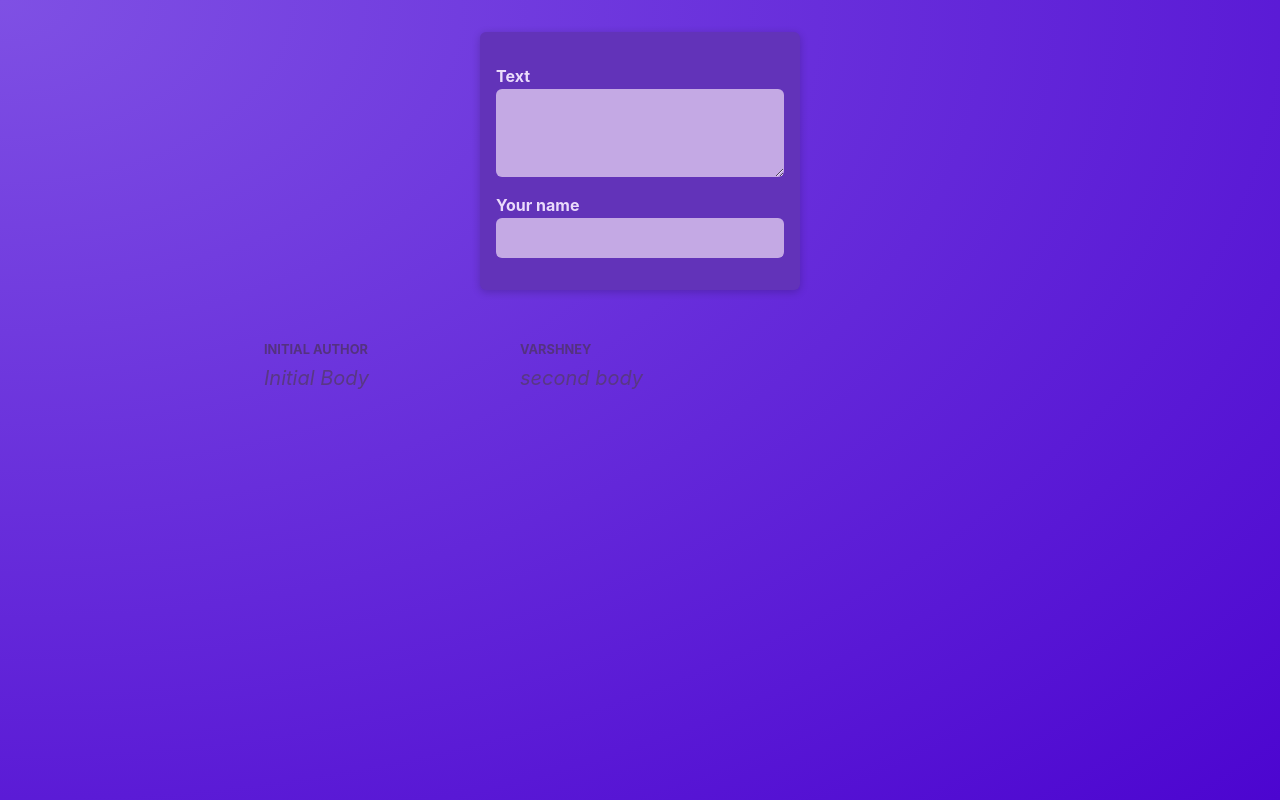
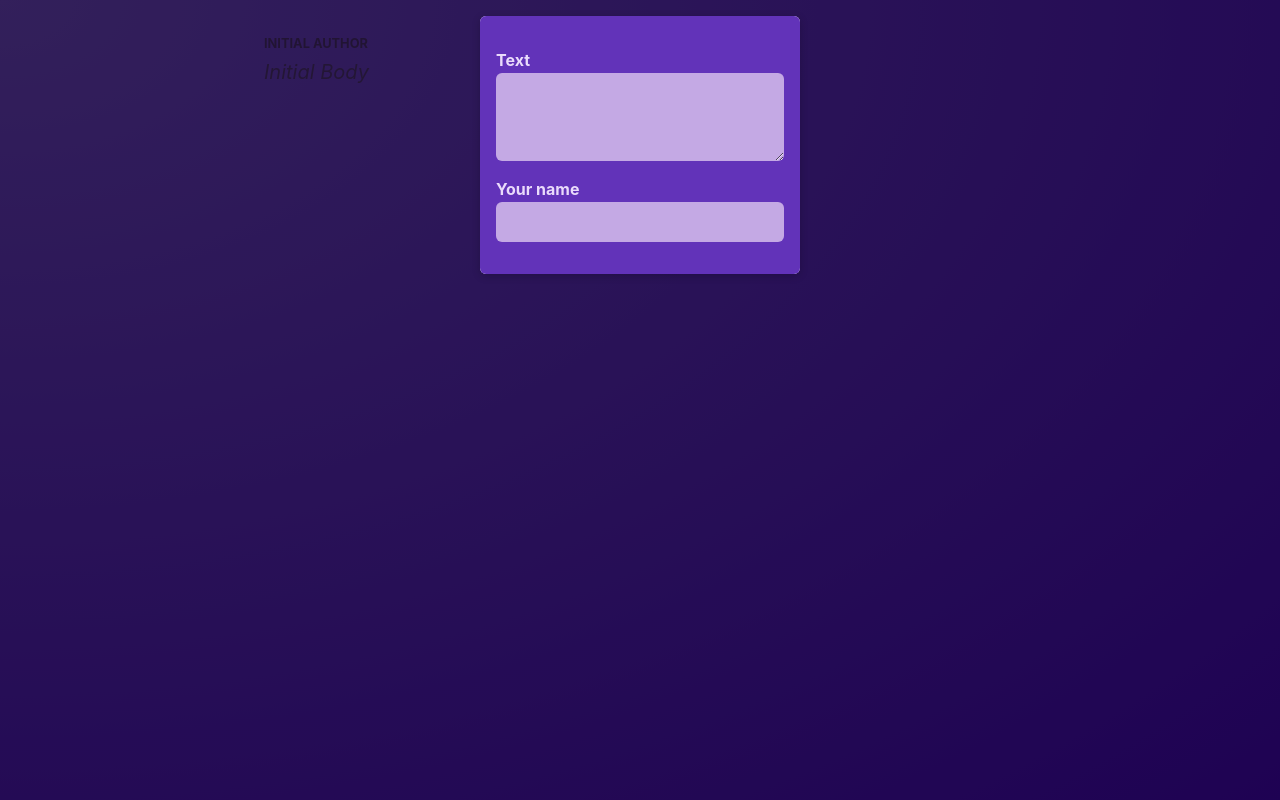
Before and after one commit to harsh141994/React-Basics, a React (Vite) app: page / in a window 1280 px wide. Built offline with nearby package versions, Linux system fonts and the light colour scheme.

Commit message:
Used children prop

```diff
--- /dev/null
+++ b/src/components/Modal.jsx
@@ -0,0 +1,13 @@
+import classes from "./Modal.module.css";
+function Modal({ children }) {
+  // children is a special prop from the parent (where it is used)
+  return (
+    <>
+      <div className={classes.backdrop} />
+      <dialog open={true} className={classes.modal}>
+        {children}
+      </dialog>
+    </>
+  );
+}
+export default Modal;
--- /dev/null
+++ b/src/components/Modal.module.css
@@ -0,0 +1,18 @@
+.backdrop {
+    position: fixed;
+    top: 0;
+    left: 0;
+    width: 100%;
+    height: 100vh;
+    background-color: rgba(0, 0, 0, 0.6);
+    z-index: 1;
+  }
+
+  .modal {
+    border: none;
+    border-radius: 6px;
+    box-shadow: 0 2px 8px rgba(0, 0, 0, 0.2);
+    padding: 0;
+    overflow: hidden;
+    z-index: 1;
+  }
--- a/src/components/NewPost.module.css
+++ b/src/components/NewPost.module.css
@@ -2,9 +2,6 @@
     background-color: #6233b9;
     padding: 1rem;
     width: 20rem;
-    margin: 2rem auto;
-    border-radius: 6px;
-    box-shadow: 0 2px 8px rgba(0, 0, 0, 0.2);
   }
 
   .form label {
--- a/src/components/Post.jsx
+++ b/src/components/Post.jsx
@@ -1,9 +1,9 @@
 import classes from "./Post.module.css";
-function Post(props) {
+function Post({author, body}) {
   return (
     <div className={classes.Post}>
-      <p className={classes.author}>{props.author}</p>
-      <p className={classes.text}>{props.body}</p>
+      <p className={classes.author}>{author}</p>
+      <p className={classes.text}>{body}</p>
     </div>
   );
 }
--- a/src/components/PostsList.jsx
+++ b/src/components/PostsList.jsx
@@ -1,6 +1,7 @@
 import Post from "./Post";
 import classes from "./PostsList.module.css";
 import NewPost from "./NewPost";
+import Modal from "./Modal";
 import { useState } from "react";
 
 function PostsList() {
@@ -18,11 +19,13 @@
 
   return (
     <>
-      {/* // passing the function bodyChangeHandler in props to the NewPost */}
-      <NewPost
-        onBodyChange={bodyChangeHandler}
-        onAuthorChange={authorChangeHandler}
-      />
+      <Modal>
+        {/* // passing the function bodyChangeHandler in props to the NewPost */}
+        <NewPost
+          onBodyChange={bodyChangeHandler}
+          onAuthorChange={authorChangeHandler}
+        />
+      </Modal>
       <ul className={classes.posts}>
         <Post author={enteredAuthor} body={enteredBody} />
         <Post author="Varshney" body="second body" />
```
